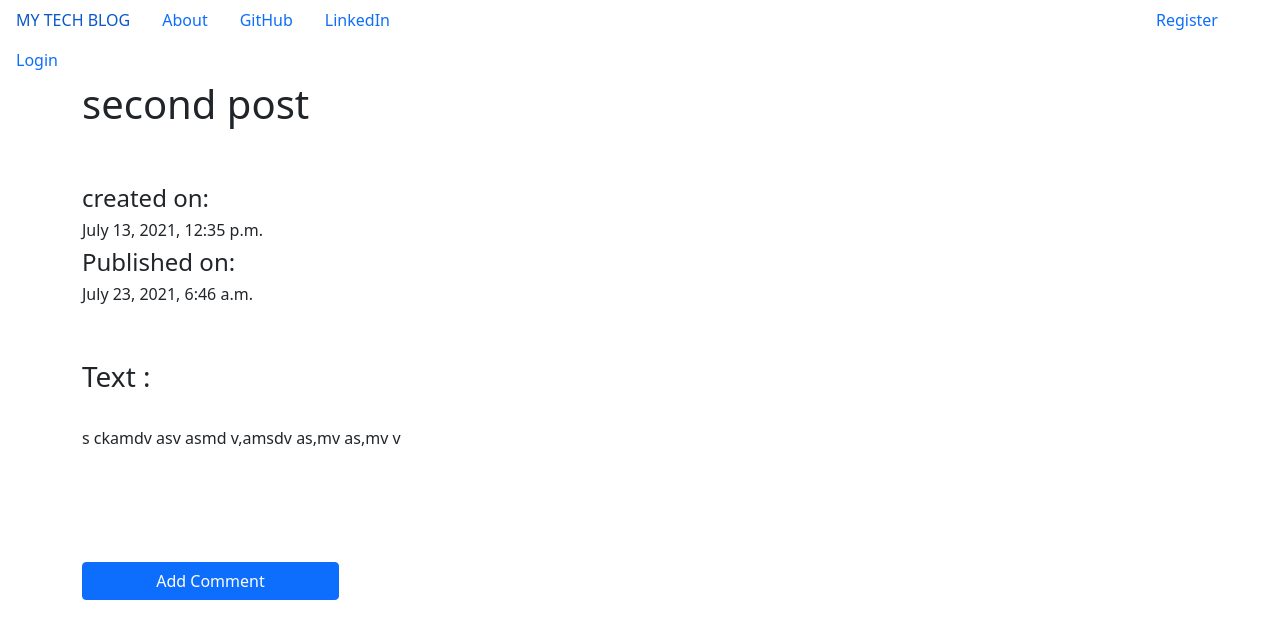
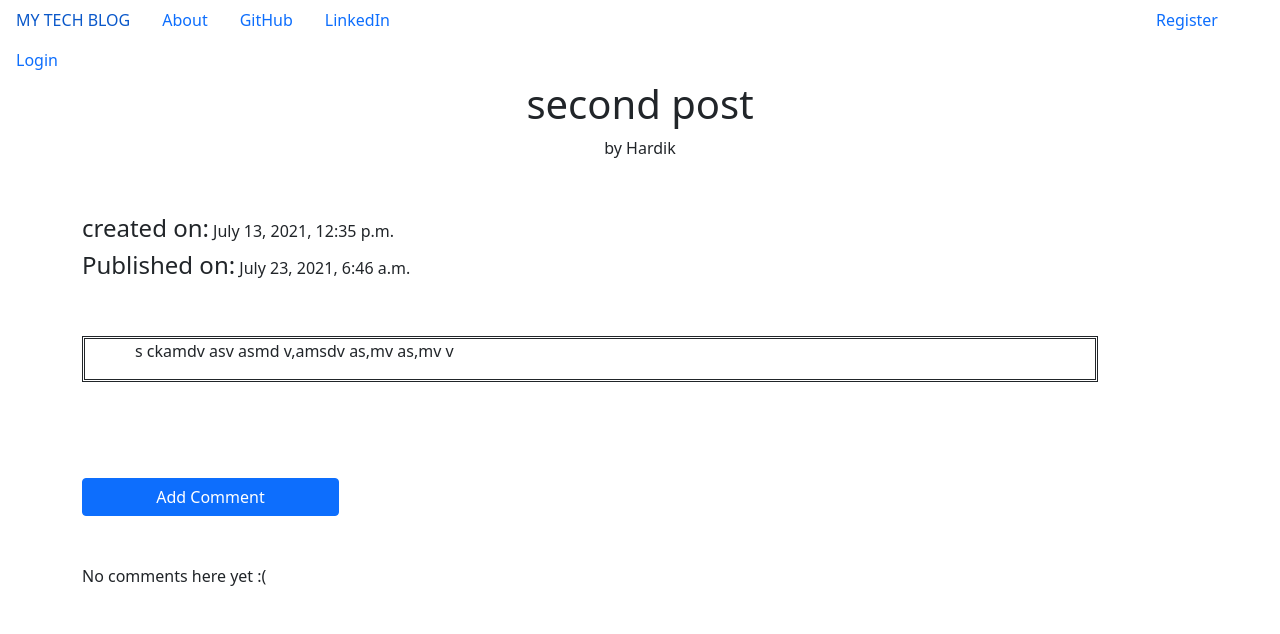
Before and after one commit to Tushar9967/Blog-website, a Django app: page /blogapp/2 in a window 1280 px wide. Shown: the top 634 px of the page. Run offline with Django 3.2, Linux system fonts and the light colour scheme; data comes from the database, SQL or seed files in the repository.

Commit message:
Done work on front end

```diff
--- a/blogpro/blogapp/templates/blogapp/newpost_detail.html
+++ b/blogpro/blogapp/templates/blogapp/newpost_detail.html
@@ -5,36 +5,87 @@
 
 <div class="container">
   <h1 class="heading">{{ draft_view.Title }}</h1>
+  <div class="headinga">
+    <h6>by {{ draft_view.Author }}</h6>
+  </div>
   <br>
   <br>
+
   <!-- <form  method="post" href="{% url 'index' %}">
     {% csrf_token %}
     <input type="submit" name="" value="Publish">
   </form>  -->
-  <h4>created on: <h6> {{ draft_view.create_date }} </h6>
-  </h4>
+  <!-- <div class="author">
+    <h4>Author: </h4>
+    <h6>{{ draft_view.Author }}</h6>
+  </div> -->
+  <div class="created">
+    <h4>created on: </h4>
+    <h6> {{ draft_view.create_date }} </h6>
+
+  </div>
+  <div class="publish">
     {% if draft_view.published_date %}
-  <h4> Published on: <h6>{{ draft_view.published_date }}</h6>
-  </h4>
+    <h4> Published on: </h4>
+    <h6>{{ draft_view.published_date }}</h6>
+
 
     {% else %}
     <br>
     <br>
     <a class="btn btn-primary" href="{% url 'blogapp:post_publish' pk=draft_view.pk %}">Publish</a>
     {% endif %}
+  </div>
+
 
   <br>
+  <!-- <h3>Text : </h3> -->
   <br>
-  <h3>Text : </h3>
-  <br>
+  <div class=text>
     <p>{{ draft_view.Text }}</p>
+  </div>
   <br>
   <br>
+
+  <style>
+    .heading {
+      text-align: center;
+    }
+
+    .headinga {
+      text-align: center;
+    }
+
+    .text {
+      /* text-align: center; */
+      border-style: double;
+      padding-left: 50px;
+      padding-right: 50px;
+      margin-right: 100px;
+    }
+
+    .created h4,
+    h6 {
+      display: inline-block;
+    }
+
+    .author h4,
+    h6 {
+      display: inline-block;
+    }
+
+    .publish h4,
+    h6 {
+      display: inline-block;
+    }
+  </style>
+
+
   {% if user.is_authenticated %}
   <a href="{% url 'blogapp:update' pk=draft_view.pk %}"> <input class="btn btn-warning" type="text" name=""
-      value="Update"> </a>
+      value="Update this Blog"> </a>
   <a href="{% url 'blogapp:delete' pk=draft_view.pk %}"> <input class="btn btn-danger" type="text" name=""
-      value="Delete"> </a>
+      value="Delete this Blog"> </a>
   {% endif %}
   <br>
   <br>
@@ -51,17 +102,20 @@
     <div class="date">
 
       {% if not comment.approved_comment %}
-      <a class="btn btn-default" href="{% url 'blogapp:comment_remove' pk=comment.pk %}"><input class="btn btn-danger"
-          type="text" name="" value="remove"></span></a>
-      <a class="btn btn-default" href="{% url 'blogapp:comment_approve' pk=comment.pk %}"><input class="btn btn-warning"
-          type="text" name="" value="approve"></span></a>
+      <a class="btn btn-default" href="{% url 'blogapp:comment_remove' pk=comment.pk %}"><input
+          class="btn btn-outline-danger btn-sm" type="text" name="" value="remove"></span></a>
+      <a class="btn btn-default" href="{% url 'blogapp:comment_approve' pk=comment.pk %}"><input
+          class="btn btn-outline-primary btn-sm" type="text" name="" value="approve"></span></a>
       {% endif %}
 
+
+      <br>
+      <h4><strong>{{ comment.author }}</strong></h4>
+      <h6><br> {{ comment.created_date }}
+      </h6>
+
+      <p>{{ comment.text|linebreaks }}</p>
     </div>
-    <br>
-    <h6>{{ comment.created_date }}</h6>
-    <strong>{{ comment.author }}</strong>
-    <p>{{ comment.text|linebreaks }}</p>
   </div>
   {% endif %}
   {% empty %}
@@ -79,6 +133,12 @@
 
   {% endif %}
   {% endfor %}
+  <style>
+    .date h4,
+    h6 {
+      display: inline-block;
 
+    }
+  </style>
 
   {% endblock %}
```
Also changed, not shown: blogpro/blogapp/templates/blogapp/newpost_list.html (+11 -0 lines), blogpro/templates/blogapp/index.html (+14 -7 lines). Lines whose indentation alone changed are shown as unchanged.
